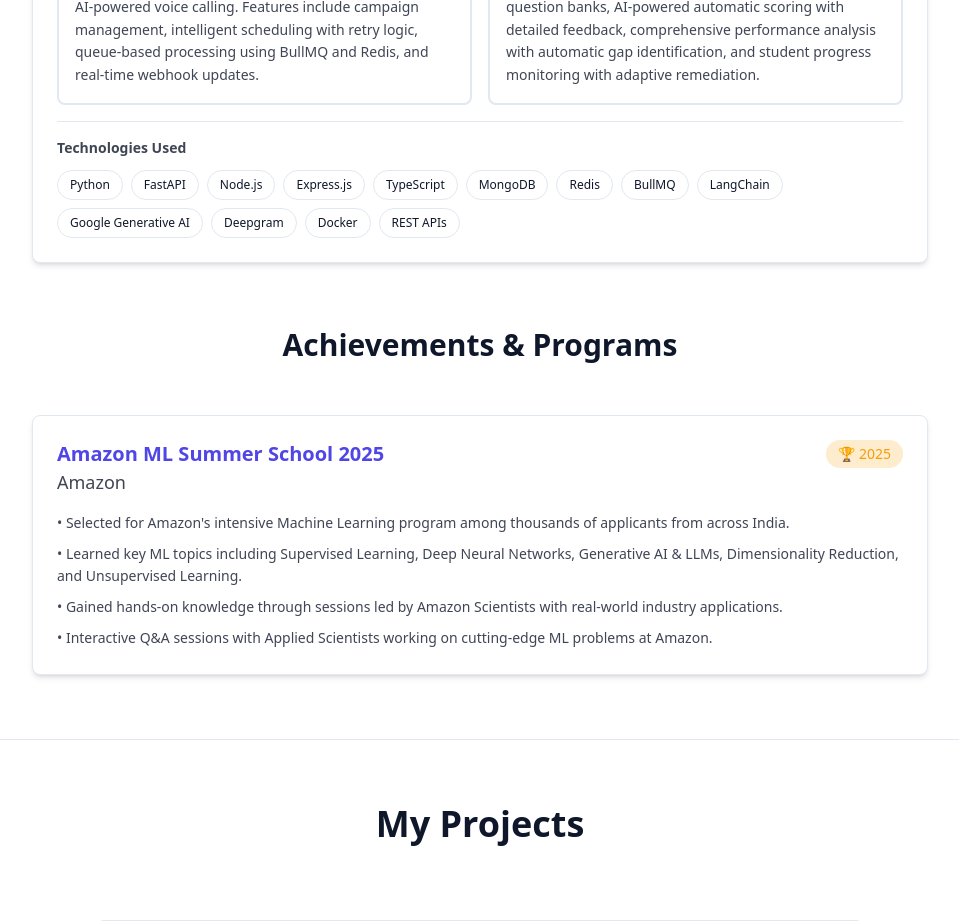
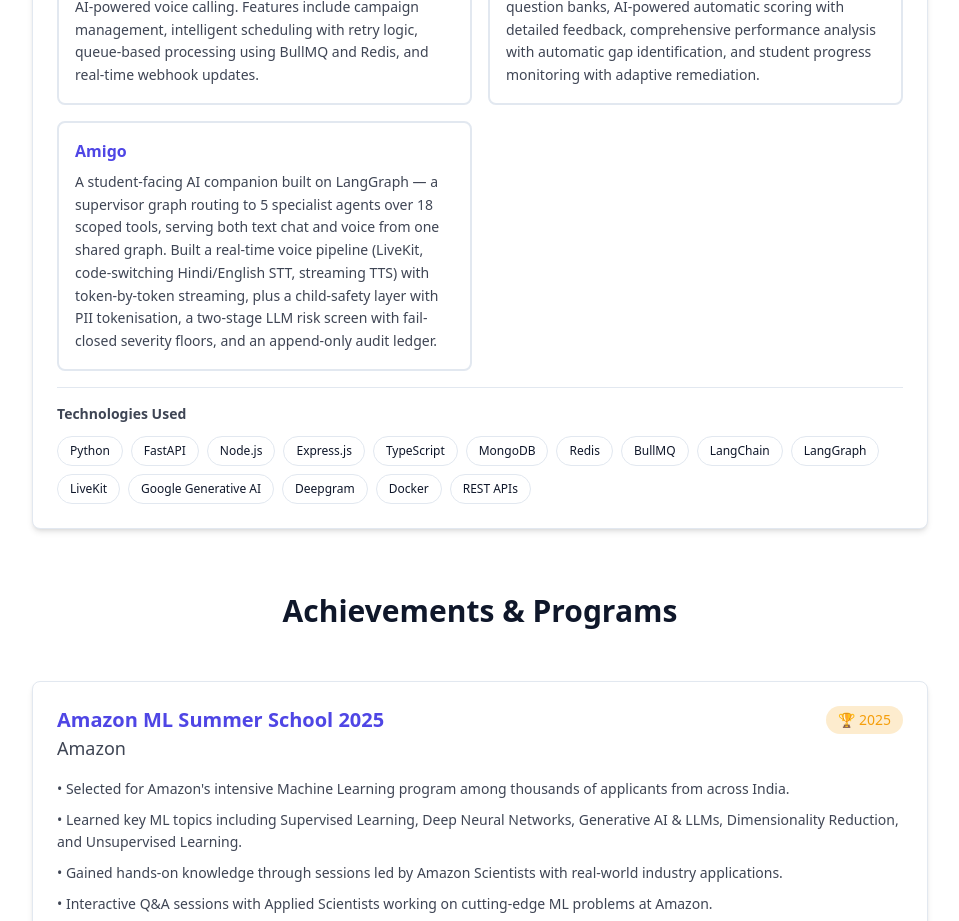
Before and after one commit to RamcharanRajpurohit/portfolio, a React (Vite) app in the folder client/: page / in a window 1280 px wide. Shown: the part 1720-2641 px from the top of the page, without its empty margins (160-1119 px from the left). Built offline with nearby package versions, Linux system fonts and the light colour scheme.

Commit message:
Add Amigo to internship experience section

```diff
--- a/client/src/data/experience_data.ts
+++ b/client/src/data/experience_data.ts
@@ -38,6 +38,10 @@
             {
                 name: "Pupil Assess",
                 description: "An AI-powered assessment platform for test generation, attempt, grading, and progress tracking. Features smart question banks, AI-powered automatic scoring with detailed feedback, comprehensive performance analysis with automatic gap identification, and student progress monitoring with adaptive remediation."
+            },
+            {
+                name: "Amigo",
+                description: "A student-facing AI companion built on LangGraph — a supervisor graph routing to 5 specialist agents over 18 scoped tools, serving both text chat and voice from one shared graph. Built a real-time voice pipeline (LiveKit, code-switching Hindi/English STT, streaming TTS) with token-by-token streaming, plus a child-safety layer with PII tokenisation, a two-stage LLM risk screen with fail-closed severity floors, and an append-only audit ledger."
             }
         ],
         tech_stack: [
@@ -50,6 +54,8 @@
             "Redis",
             "BullMQ",
             "LangChain",
+            "LangGraph",
+            "LiveKit",
             "Google Generative AI",
             "Deepgram",
             "Docker",
```
